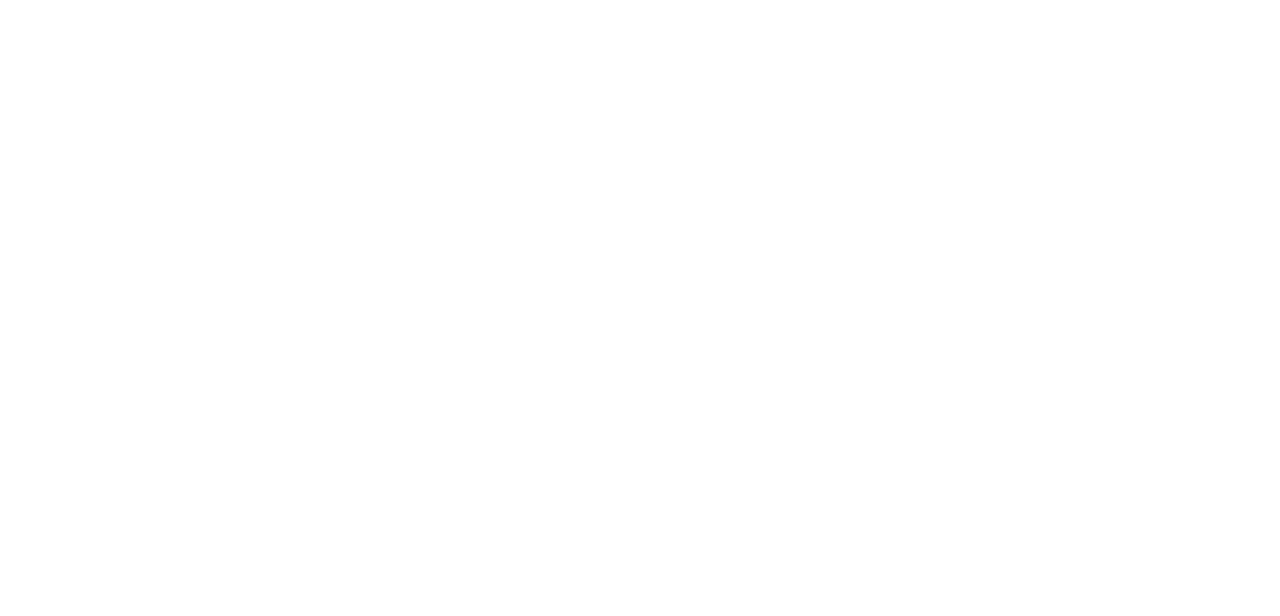
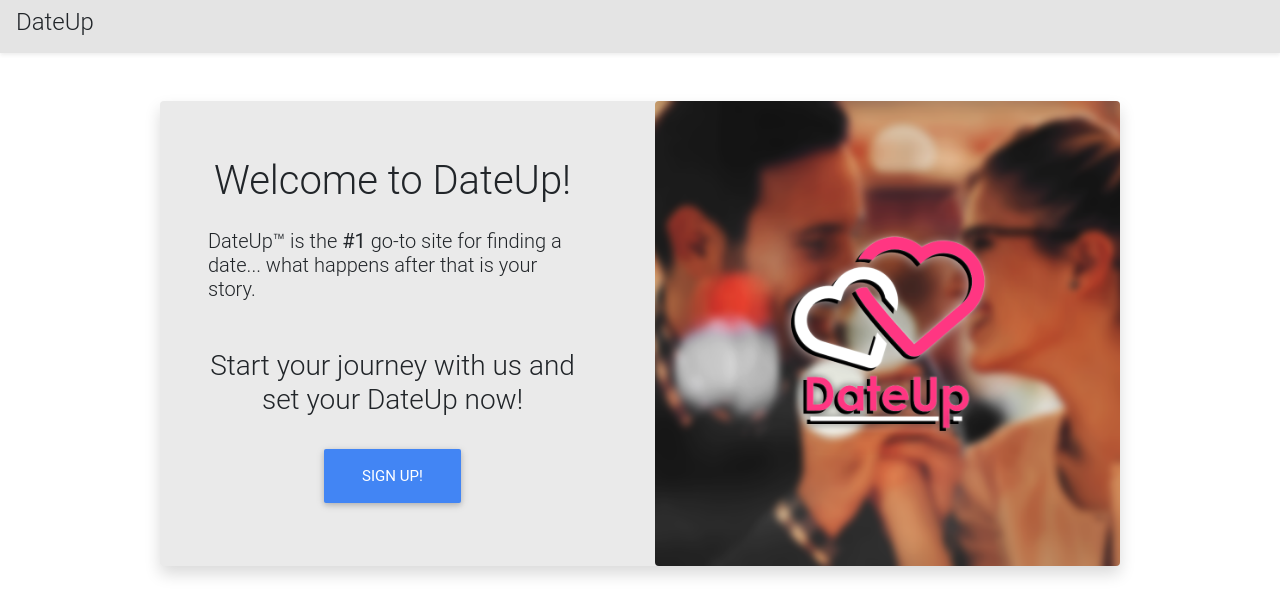
Before and after one commit to grjk/dating, a PHP site: page /views/home.html in a window 1280 px wide. Before the commit the part shown is empty. Shown: the top 616 px of the page. Run offline with PHP 8.4, Linux system fonts and the light colour scheme; some libraries are stand-ins or nearby versions.

Commit message:
Created nav, container and added content. Updated all files

```diff
--- a/styles/styles.css
+++ b/styles/styles.css
@@ -0,0 +1,7 @@
+.bg-color {
+    background-color: #e4e4e4;
+}
+
+.bg-container {
+    background-color: #eaeaea;
+}
--- a/views/home.html
+++ b/views/home.html
@@ -2,9 +2,48 @@
 <html lang="en">
 <head>
     <meta charset="UTF-8">
-    <title>Title</title>
+    <title>DateUp</title>
+
+    <link rel="stylesheet" href="styles/styles.css">
+    <!-- Font Awesome -->
+    <link rel="stylesheet" href="https://use.fontawesome.com/releases/v5.8.2/css/all.css">
+    <!-- Bootstrap core CSS -->
+    <link href="https://cdnjs.cloudflare.com/ajax/libs/twitter-bootstrap/4.3.1/css/bootstrap.min.css" rel="stylesheet">
+    <!-- Material Design Bootstrap -->
+    <link href="https://cdnjs.cloudflare.com/ajax/libs/mdbootstrap/4.10.1/css/mdb.min.css" rel="stylesheet">
 </head>
 <body>
 
+<nav class="nav navbar bg-color shadow-sm">
+    <h4 class="nav-text">DateUp</h4>
+</nav>
+
+<div class="d-flex justify-content-center">
+    <div class="rounded shadow bg-container mt-5 w-75">
+        <div class="row">
+            <div class="col-sm align-self-center">
+                <h1 class="text-center">Welcome to DateUp!</h1>
+                <h5 class="mt-4 px-5 text">DateUp&trade; is the <b>#1</b> go-to site for finding a date... what happens after that is your story.</h5>
+
+                <h3 class="mt-5 text-center px-5">Start your journey with us and set your DateUp now!</h3>
+                <div class="text-center">
+                    <button type="button" class="btn btn-lg btn-primary mt-4">Sign up!</button>
+                </div>
+            </div>
+            <div class="col-sm">
+                <img src="images/two-hearts.png" class="rounded mx-auto img-fluid" alt="splash-logo">
+            </div>
+        </div>
+    </div>
+</div>
+
+<!-- JQuery -->
+<script type="text/javascript" src="https://cdnjs.cloudflare.com/ajax/libs/jquery/3.4.1/jquery.min.js"></script>
+<!-- Bootstrap tooltips -->
+<script type="text/javascript" src="https://cdnjs.cloudflare.com/ajax/libs/popper.js/1.14.4/umd/popper.min.js"></script>
+<!-- Bootstrap core JavaScript -->
+<script type="text/javascript" src="https://cdnjs.cloudflare.com/ajax/libs/twitter-bootstrap/4.3.1/js/bootstrap.min.js"></script>
+<!-- MDB core JavaScript -->
+<script type="text/javascript" src="https://cdnjs.cloudflare.com/ajax/libs/mdbootstrap/4.10.1/js/mdb.min.js"></script>
 </body>
 </html>
```
Also changed, not shown: index.php (+19 -0 lines), images/dating-splash.png (deleted), images/two-hearts.png (added).
